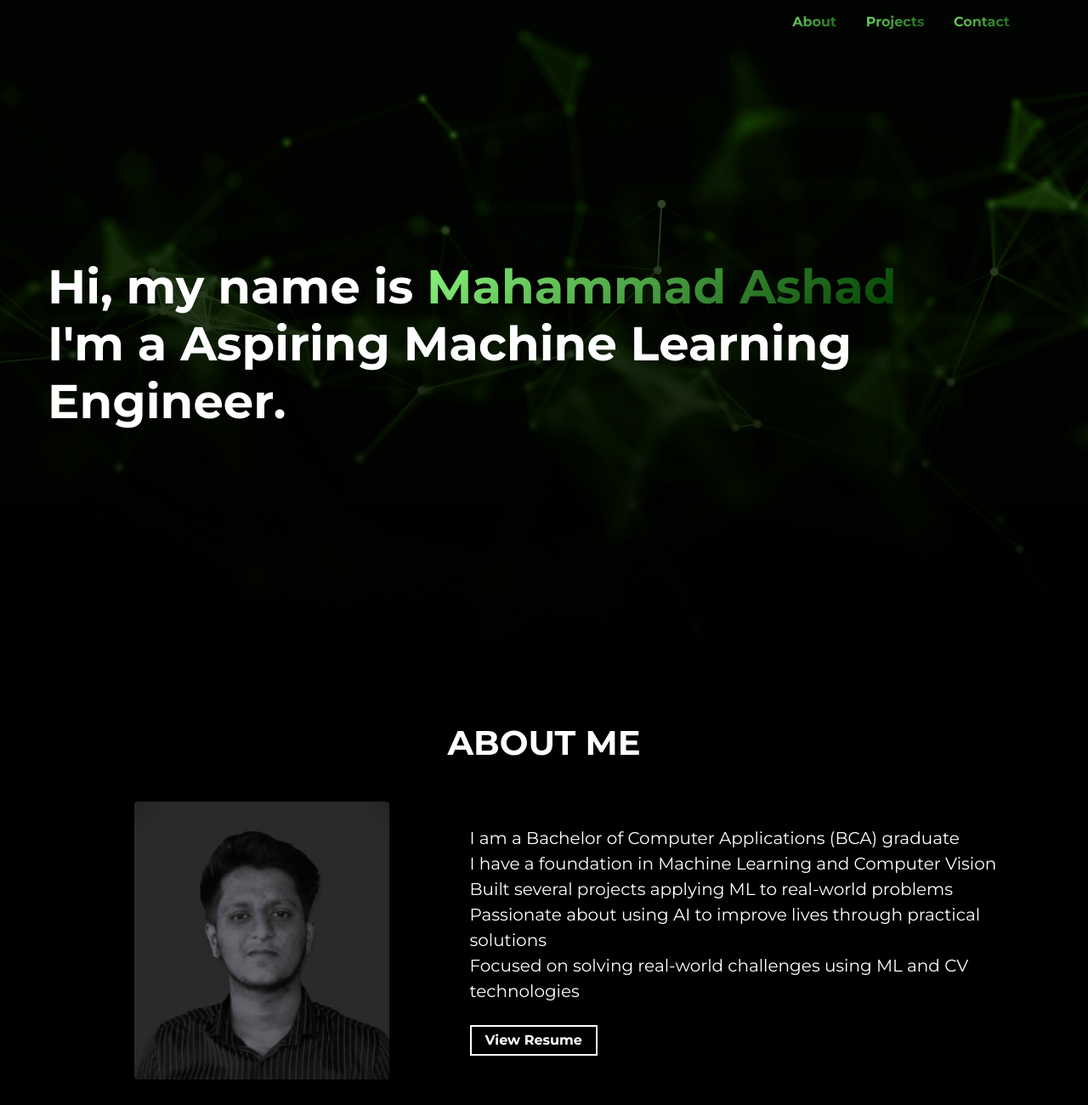
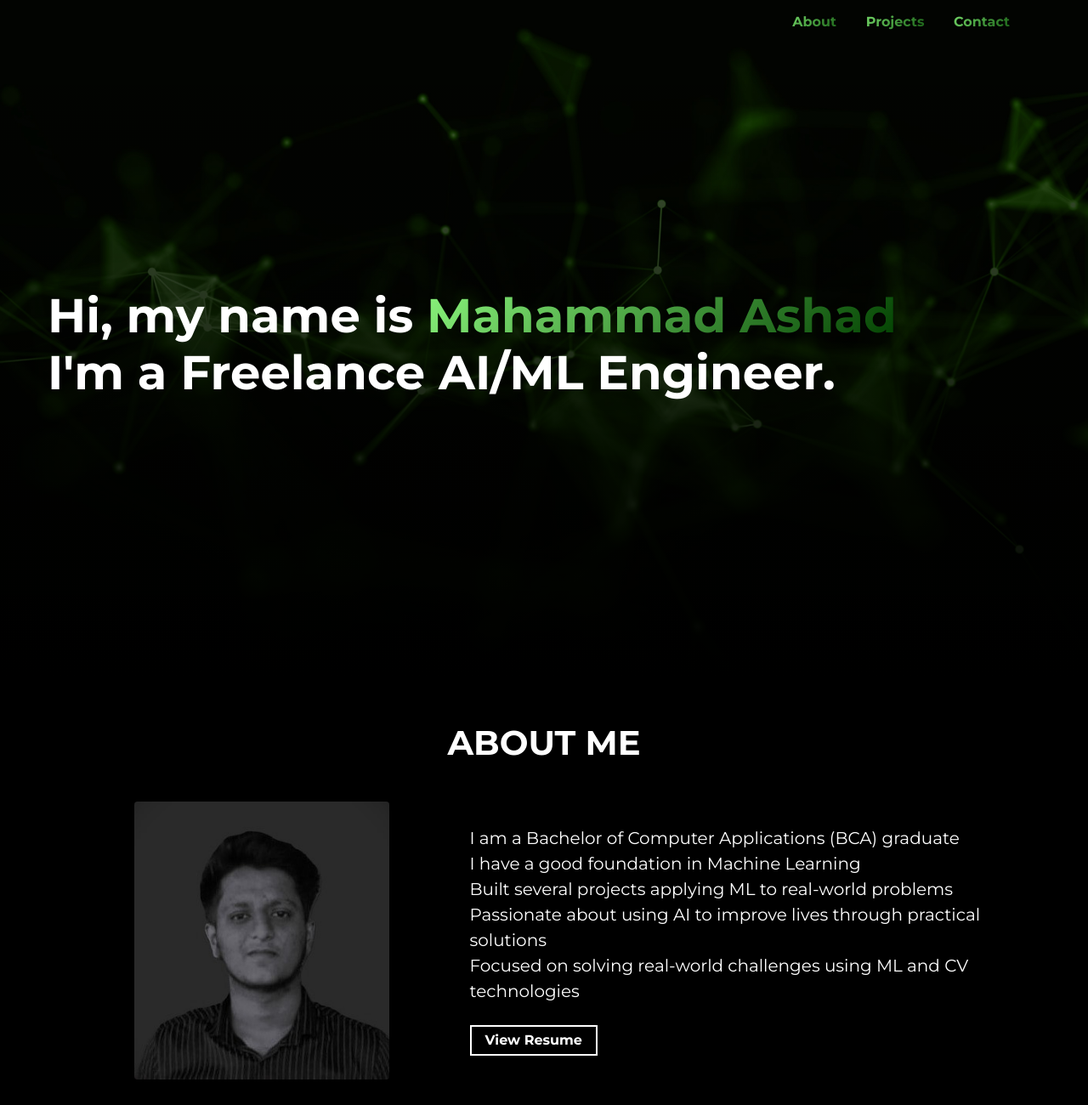
Before and after one commit to Mr-Ashad/portfolio, a website built with Parcel: page src/index.html in a window 1280 px wide. Shown: the top 1300 px of the page at 85% size. Built offline with nearby package versions, Linux system fonts and the light colour scheme.

Commit message:
Update profession and qualifications in index.html

```diff
--- a/src/index.html
+++ b/src/index.html
@@ -38,7 +38,7 @@
         <h1 class="hero-title load-hidden padding-bottom-10vh">
           Hi, my name is <span class="text-color-main">Mahammad Ashad</span>
           <br>
-          I'm a Aspiring Machine Learning Engineer.
+          I'm a Freelance AI/ML Engineer.
         </h1>
       </div>
     </section>
@@ -65,7 +65,7 @@
             <div class="about-wrapper__info load-hidden">
               <p class="about-wrapper__info-text">
                   I am a Bachelor of Computer Applications (BCA) graduate <br>
-                  I have a foundation in Machine Learning and Computer Vision<br>
+                  I have a good foundation in Machine Learning <br>
                   Built several projects applying ML to real-world problems<br>
                   Passionate about using AI to improve lives through practical solutions <br>
                   Focused on solving real-world challenges using ML and CV technologies
```
